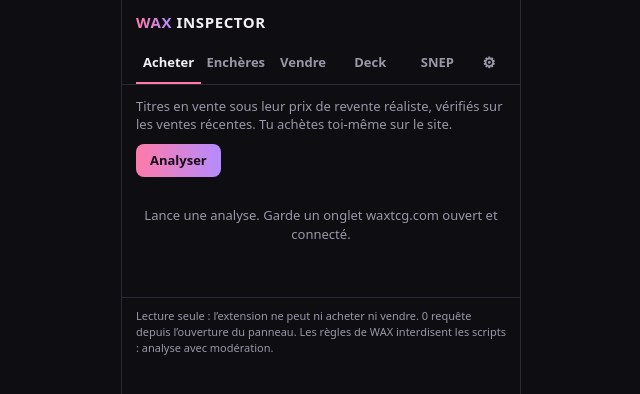
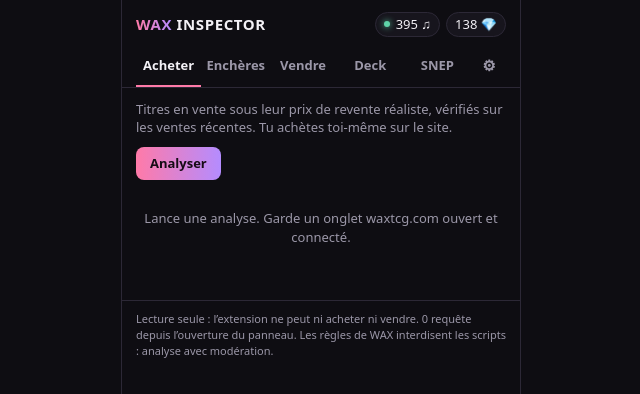
Before and after one commit to xavklb/WaxTcg-Inspector, a browser extension: page dev/preview.html in a window 1280 px wide. Shown: the top 394 px of the page, without its empty margins (319-959 px from the left). Drawn offline with Linux system fonts and the light colour scheme.

Commit message:
Keep the panel's wallet up to date live
The Mélodies and gems shown in the panel header used to come from the
last analysis. They now follow the WAX page in real time, without any
request to the site: the content script re-reads the figures the page
already displays (button.chip-notes / button.chip-gems) every 1.5 s
and messages the side panel only when they change. The panel also
asks for the current values when it opens, and marks live values with
a green dot; without a WAX tab it falls back to the last analysis.

- lib/wallet.js: parseAmount / parseWallet ("1 234", "12,5 k"...).
- content.js: on-screen wallet reading, change notifications and a
  "wallet?" query; stops cleanly if the extension is reloaded.
- Sidepanel: live wallet view; preview stub and README updated.
- 2 new tests (70 total).

```diff
--- a/dev/preview.html
+++ b/dev/preview.html
@@ -35,6 +35,7 @@
           update: async () => ({}),
           sendMessage: async (_id, msg) => {
             await new Promise((r) => setTimeout(r, 30));
+            if (msg.type === 'wax-inspector:wallet?') return { notes: '395', gems: '138', at: Date.now() };
             if (msg.type !== 'wax-inspector:get') return { ok: true };
             const data = respond(msg.path);
             return data ? { ok: true, status: 200, data: structuredClone(data) } : { ok: false, status: 404, error: 'introuvable' };
@@ -46,6 +47,14 @@
             set: async (obj) => Object.assign(mem, obj),
           },
         },
+        // Messages de la page WAX (solde en direct) : window.__waxPush({ notes: '1 250', gems: '95' }).
+        runtime: {
+          onMessage: {
+            addListener: (fn) => {
+              window.__waxPush = (wallet) => fn({ type: 'wax-inspector:wallet', wallet: { ...wallet, at: Date.now() } });
+            },
+          },
+        },
       };
       await import('../extension/sidepanel.js');
     </script>
--- /dev/null
+++ b/extension/lib/wallet.js
@@ -0,0 +1,26 @@
+// Solde affiché par la page WAX (Mélodies et gemmes), lu à l'écran par content.js :
+// aucune requête vers le site, le panneau suit simplement ce que la page affiche.
+
+/** « 1 234 », « 12,5 k », « 1,2 M » → nombre ; texte illisible → null. */
+export function parseAmount(text) {
+  const s = String(text ?? '')
+    .replace(/[\s  ]/g, '')
+    .replace(',', '.')
+    .toLowerCase();
+  const m = /^(\d+(?:\.\d+)?)(k|m)?$/.exec(s);
+  if (m) {
+    const n = Number(m[1]);
+    return Math.round(m[2] === 'k' ? n * 1e3 : m[2] === 'm' ? n * 1e6 : n);
+  }
+  const digits = s.replace(/\D/g, '');
+  return digits ? Number(digits) : null;
+}
+
+/** {notes, gems} en texte (tel qu'à l'écran) → {notes, gems, at} en nombres, ou null. */
+export function parseWallet(raw) {
+  if (!raw || typeof raw !== 'object') return null;
+  const notes = parseAmount(raw.notes);
+  const gems = parseAmount(raw.gems);
+  if (notes == null && gems == null) return null;
+  return { notes, gems, at: Number.isFinite(raw.at) ? raw.at : Date.now() };
+}
--- a/extension/sidepanel.css
+++ b/extension/sidepanel.css
@@ -78,6 +78,16 @@ button {
   border-radius: 999px;
   background: var(--surface);
   white-space: nowrap;
+}
+
+.wallet.live .pill:first-child::before {
+  content: '';
+  width: 6px;
+  height: 6px;
+  margin-right: 2px;
+  border-radius: 50%;
+  background: var(--good);
+  box-shadow: 0 0 6px var(--good);
 }
 
 .tabs {
--- a/extension/sidepanel.js
+++ b/extension/sidepanel.js
@@ -1,6 +1,7 @@
 import { WaxApi } from './lib/api.js';
 import { runAuctions, runBuy, runDeck, runSell, runSnep } from './lib/runs.js';
 import { strengths } from './lib/deck.js';
+import { parseWallet } from './lib/wallet.js';
 import {
   ANNOUNCE_PLACEHOLDERS,
   CHAT_MAX_LENGTH,
@@ -800,22 +801,31 @@ function runView(tab) {
   ];
 }
 
+/** Solde : en direct depuis la page WAX si elle est ouverte, sinon celui de la dernière analyse. */
+function walletView() {
+  const live = state.liveWallet;
+  const w = live ?? Object.values(state.results).filter(Boolean).sort((a, b) => b.at - a.at)[0]?.wallet;
+  const source = live ? 'en direct depuis la page WAX' : 'à la dernière analyse';
+  return h(
+    'div',
+    { class: `wallet num${live ? ' live' : ''}`, 'aria-live': 'polite' },
+    w?.notes != null ? h('span', { class: 'pill', title: `Mélodies, ${source}` }, notes(w.notes)) : null,
+    w?.gems != null ? h('span', { class: 'pill', title: `Gemmes, ${source}` }, `${fmt(w.gems)} 💎`) : null,
+  );
+}
+
+function setLiveWallet(raw) {
+  const wallet = parseWallet(raw);
+  if (!wallet) return;
+  state.liveWallet = wallet;
+  app.querySelector('.wallet')?.replaceWith(walletView());
+}
+
 function header() {
-  const w = Object.values(state.results).filter(Boolean).sort((a, b) => b.at - a.at)[0]?.wallet;
   return h(
     'div',
     { class: 'top' },
-    h(
-      'div',
-      { class: 'brand' },
-      h('h1', null, h('span', null, 'WAX'), ' Inspector'),
-      h(
-        'div',
-        { class: 'wallet num' },
-        w ? h('span', { class: 'pill', title: 'Mélodies' }, notes(w.notes)) : null,
-        w ? h('span', { class: 'pill', title: 'Gemmes' }, `${fmt(w.gems)} 💎`) : null,
-      ),
-    ),
+    h('div', { class: 'brand' }, h('h1', null, h('span', null, 'WAX'), ' Inspector'), walletView()),
     h(
       'nav',
       { class: 'tabs', role: 'tablist' },
@@ -894,6 +904,17 @@ async function init() {
   state.announce = normalizeAnnounce(await store.get('announce'));
   state.results = (await store.get('results')) ?? {};
   render();
+  // Solde en direct : la page WAX l'envoie à chaque changement ; on lui demande la valeur actuelle à l'ouverture.
+  try {
+    const tab = await api.findTab();
+    setLiveWallet(await chrome.tabs.sendMessage(tab.id, { type: 'wax-inspector:wallet?' }));
+  } catch {
+    // pas d'onglet WAX ouvert (ou pas encore rechargé) : solde de la dernière analyse
+  }
 }
 
+chrome.runtime.onMessage.addListener((msg) => {
+  if (msg?.type === 'wax-inspector:wallet') setLiveWallet(msg.wallet);
+});
+
 init();
```
Also changed, not shown: extension/content.js (+27 -0 lines), test/wallet.test.js (added, +24 -0 lines), README.md.
